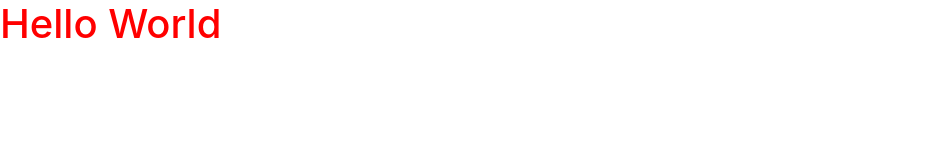
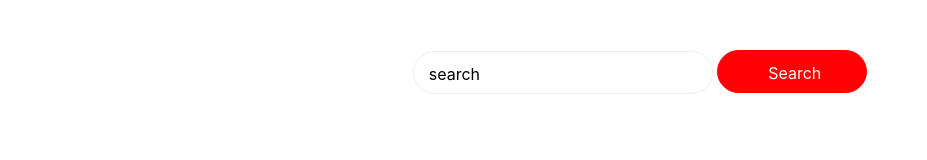
Before and after one commit to ronnypdev/Search-Tube, a plain HTML site: page index.html in a window 1280 px wide. Shown: the whole page, without its empty margins (0-927 px from the left). Drawn offline with nearby package versions, Linux system fonts and the light colour scheme.

Commit message:
Styles implemented

```diff
--- a/app.scss
+++ b/app.scss
@@ -1,3 +1,19 @@
-h1 {
-  color: red;
+.search-form {
+  margin-top: 50px;
+
+  .search-input {
+    width: 300px;
+    border-radius: 25px;
+    border: 1px solid #eeeeee;
+    padding: 10px 10px 7px 15px;
+  }
+
+  .btn-search {
+    background: #ff0004;
+    border: 1px solid #ff0004;
+    width: 150px;
+    border-radius: 25px;
+    padding: 10px 10px 7px 15px;
+    margin-bottom: 8px
+  }
 }
--- a/index.html
+++ b/index.html
@@ -10,7 +10,16 @@
 </head>
 <body>
 
-  <h1>Hello World</h1>
+  <div class="container d-flex justify-content-center">
+    <form action="" class="search-form">
+      <input class="search-input" type="text" name="search" id="search" value="search">
+      <button class="btn btn-primary btn-search" type="submit" id="submit">Search</button>
+    </form>
+
+    <div id="search-out-put">
+
+    </div>
+  </div>
 
 
   <script src="https://code.jquery.com/jquery-3.2.1.slim.min.js" integrity="sha384-KJ3o2DKtIkvYIK3UENzmM7KCkRr/rE9/Qpg6aAZGJwFDMVNA/GpGFF93hXpG5KkN" crossorigin="anonymous"></script>
```
Also changed, not shown: app.css, 1 other file.
